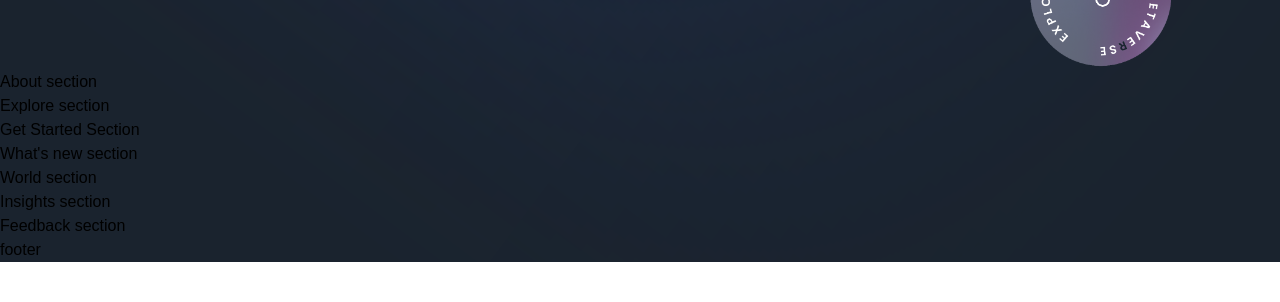
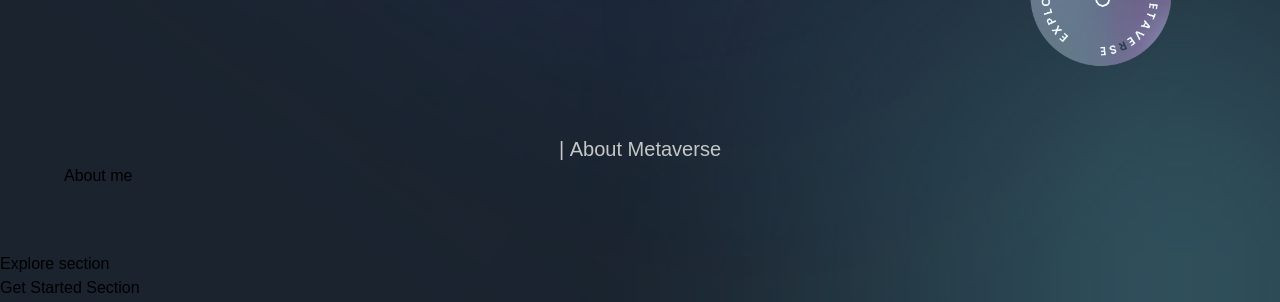
Before and after one commit to Ihtisham-Khattak/metaverse, a Next.js app: page / in a window 1280 px wide. Shown: the part 876-1178 px from the top of the page. Before the commit the page ends 1138 px from the top, so only its background shows below. Built offline with nearby package versions, Linux system fonts and the light colour scheme; a web font is replaced by a local one.

Commit message:
about  section

```diff
--- a/components/CustomTexts.jsx
+++ b/components/CustomTexts.jsx
@@ -1,9 +1,22 @@
-'use client';
+"use client";
 
-export const TypingText = () => (
-  <p>Typing Text</p>
+import { motion } from "framer-motion";
+import { textVariant2, textContainer } from "../utils/motion";
+
+export const TypingText = ({ title, textAlign }) => (
+  <motion.p
+    variants={textContainer}
+    initial="hidden"
+    whileInView="show"
+    className={`${textAlign} font-normal text-[20px] text-secondary-white`}
+  >
+    {/* The from() method creates a new array from any array-like or iterable object.*/}
+    {Array.from(title).map((letter, index) => (
+      <motion.span variants={textVariant2} key={index}>
+        {letter === " " ? "\u00A0" : letter}
+      </motion.span>
+    ))}
+  </motion.p>
 );
 
-export const TitleText = () => (
-  <h2>Title Text</h2>
-);
+export const TitleText = ({ title, textAlign }) => <h2>Title Text</h2>;
--- a/sections/About.jsx
+++ b/sections/About.jsx
@@ -1,8 +1,24 @@
-'use client';
+"use client";
+
+import { motion } from "framer-motion";
+import { TypingText } from "../components/";
+
+import styles from "../styles";
+import { fadeIn, staggerContainer } from "../utils/motion";
 
 const About = () => (
-  <section>
-    About section
+  <section className={`${styles.paddings} relative z-10`}>
+    <div className="gradient-02 z-0" />
+    <motion.div
+      variants={staggerContainer}
+      initial="hidden"
+      whileInView="show"
+      viewport={{ once: false, amount: 0.25 }}
+      className={`${styles.innerWidth} mx-auto ${styles.flexCenter} flex-col`}
+    >
+      <TypingText title="| About Metaverse" textAlign="text-center" />
+    </motion.div>
+    About me
   </section>
 );
 
```
